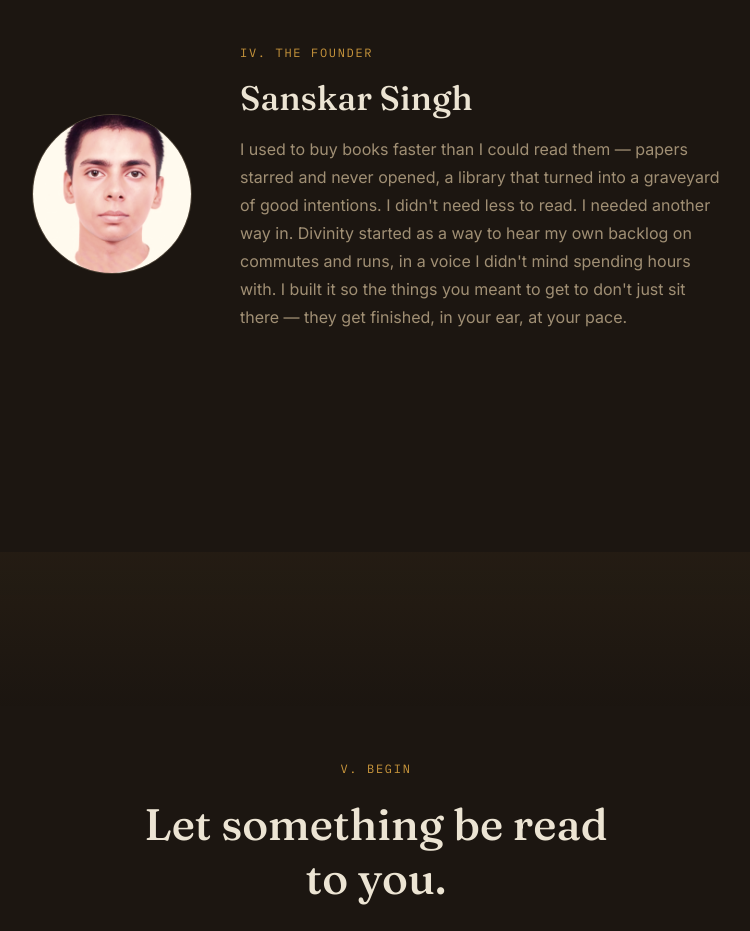
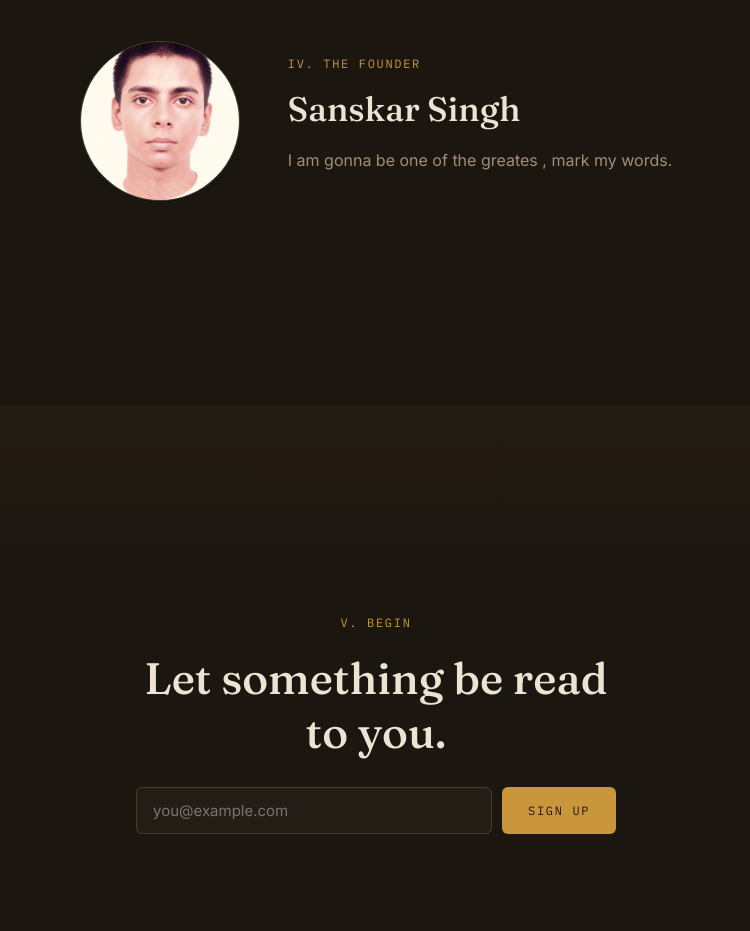
Before and after one commit to sanskarontherun/divinity-landing, a Next.js app: page / in a window 1280 px wide. Shown: the part 3060-3991 px from the top of the page, without its empty margins (264-1014 px from the left). Built offline with nearby package versions, Linux system fonts and the light colour scheme.

Commit message:
Update Founder.tsx

```diff
--- a/components/Founder.tsx
+++ b/components/Founder.tsx
@@ -86,13 +86,7 @@ export default function Founder() {
             beat polish here.
           */}
           <p style={{ color: "var(--muted)", fontSize: 16, lineHeight: 1.75 }}>
-            I used to buy books faster than I could read them — papers
-            starred and never opened, a library that turned into a graveyard
-            of good intentions. I didn&apos;t need less to read. I needed
-            another way in. Divinity started as a way to hear my own backlog
-            on commutes and runs, in a voice I didn&apos;t mind spending
-            hours with. I built it so the things you meant to get to don&apos;t
-            just sit there — they get finished, in your ear, at your pace.
+            I am gonna be one of the greates , mark my words.
           </p>
         </div>
       </div>
```
